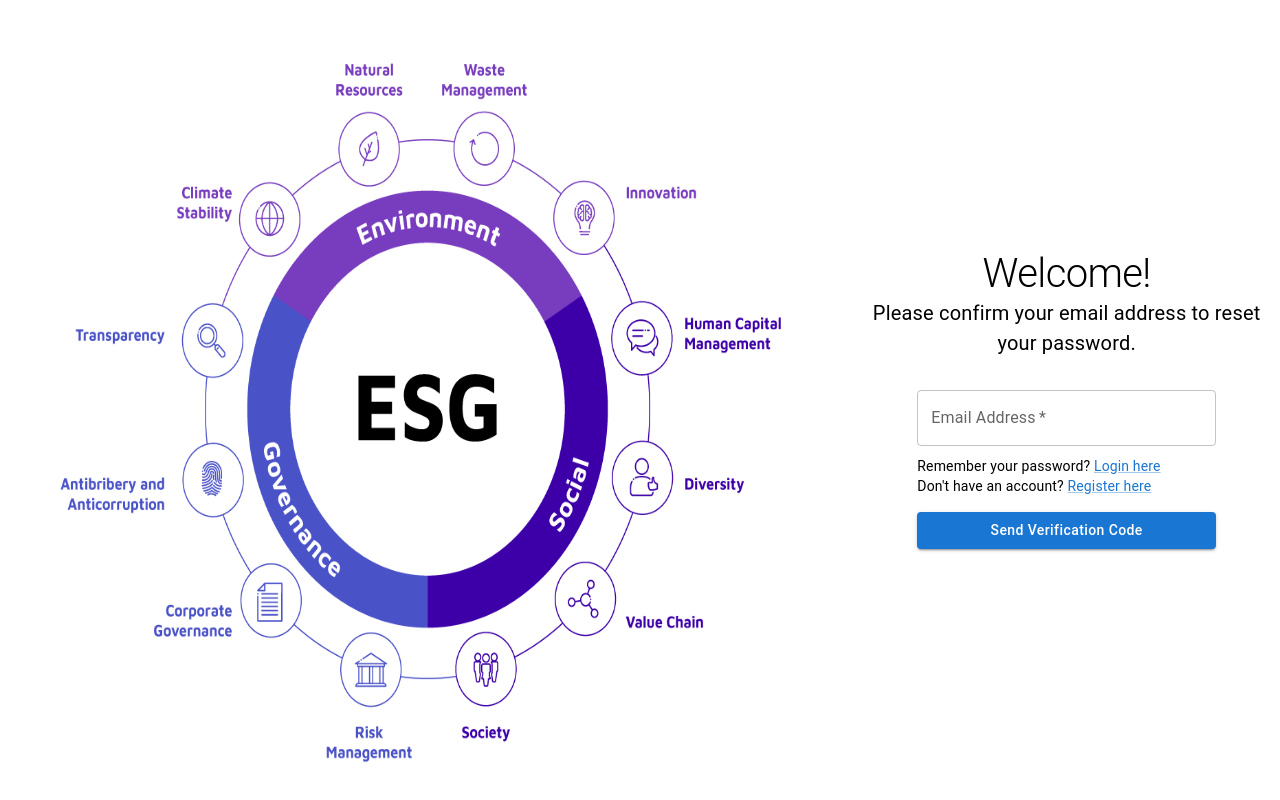
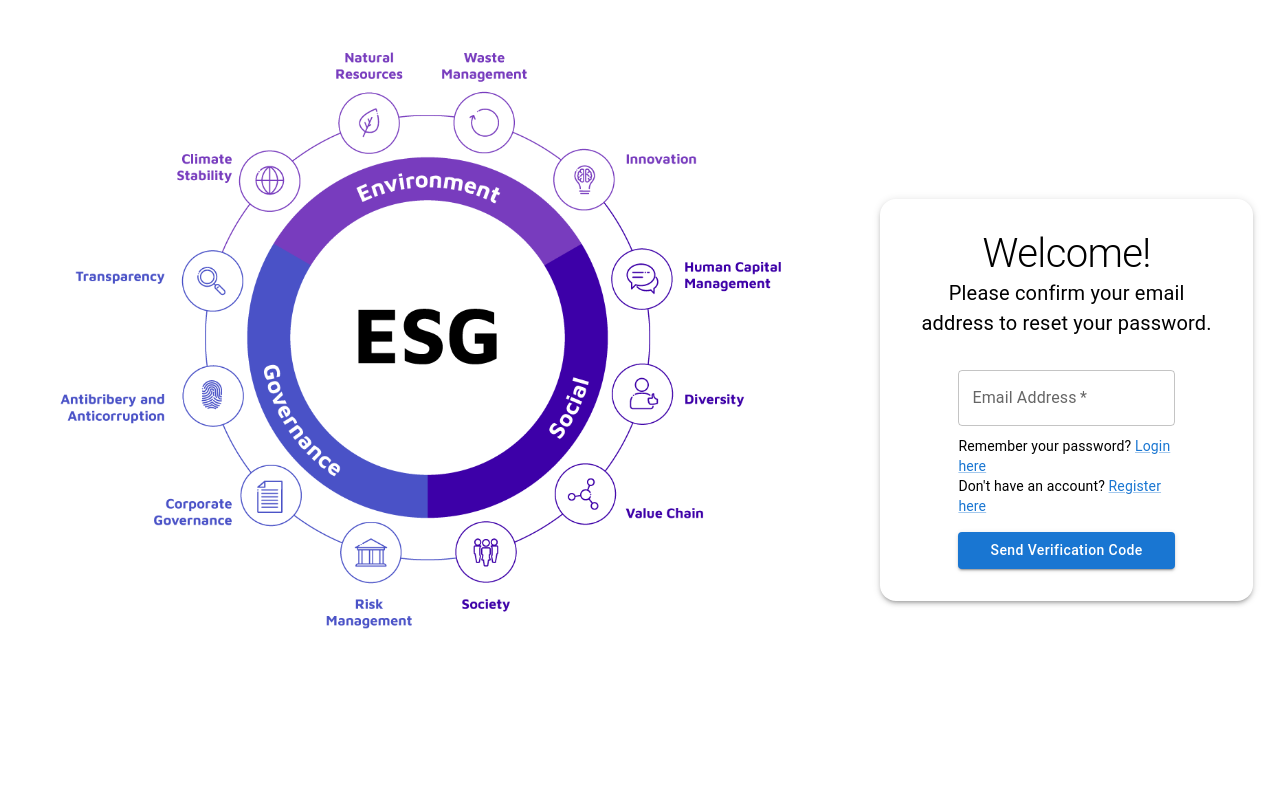
Before and after one commit to COMP9900-24T1-Nullbody/frontend, a React (Create React App) app: page /reset in a window 1280 px wide. Built offline with nearby package versions, Linux system fonts and the light colour scheme.

Commit message:
register和login以及password reset的模糊以及页面适配完成

```diff
--- a/src/components/NavBar.jsx
+++ b/src/components/NavBar.jsx
@@ -1,4 +1,3 @@
-/* eslint-disable no-unused-vars */
 import React, { useState } from "react";
 import PropTypes from "prop-types";
 
--- a/src/pages/Login.jsx
+++ b/src/pages/Login.jsx
@@ -15,7 +15,7 @@ import {
   InputLabel,
   InputAdornment,
   IconButton,
-  OutlinedInput
+  OutlinedInput,
 } from "@mui/material";
 
 import { LoginSocialGoogle, LoginSocialMicrosoft } from "reactjs-social-login";
@@ -26,10 +26,13 @@ import {
 
 import Visibility from "@mui/icons-material/Visibility";
 import VisibilityOff from "@mui/icons-material/VisibilityOff";
+import ErrorIcon from "@mui/icons-material/Cancel";
+import CorrectIcon from "@mui/icons-material/CheckCircle";
 
 import CoverImage from "../img/cover.webp";
 import config from "../config.json";
 import { useNavigate } from "react-router-dom";
+import { green } from "@mui/material/colors";
 
 function Login() {
   const [email, setEmail] = useState("");
@@ -58,7 +61,7 @@ function Login() {
   useEffect(() => {
     if (validateEmail(email)) {
       setEmailError(false);
-      setEmailErrorMessage("");
+      setEmailErrorMessage("Email format is correct!");
     } else {
       setEmailError(true);
       setEmailErrorMessage("Invalid Email format!");
@@ -194,7 +197,7 @@ function Login() {
       alignItems="center"
     >
       {/* Cover Image */}
-      <Grid item id="cover-img" xs={8}>
+      <Grid item id="cover-img" xs={0} md={8} sx={{ display: { xs: "none", md: "block" } }}>
         <img src={CoverImage} alt="Login" style={{ maxWidth: "100%" }} />
       </Grid>
 
@@ -202,12 +205,17 @@ function Login() {
       <Grid
         item
         id="form-section"
-        xs={4}
+        xs={12}
+        md={4}
         sx={{
           display: "flex",
           alignItems: "center",
           justifyContent: "center",
-          flexDirection: "column"
+          flexDirection: "column",
+          position: "relative", // 相对定位，用于覆盖在虚化背景上面
+          zIndex: 1, // 提高层级，使得表单内容在虚化背景上方
+          backgroundColor: "rgba(255, 255, 255, 0.8)", // 添加半透明背景
+          padding: "20px", // 增加内边距
         }}
       >
         <Box
@@ -216,7 +224,7 @@ function Login() {
             borderRadius: 4,
             p: 4,
             width: "80%",
-            transition: "box-shadow 0.5s ease", // 添加过渡效果
+            transition: "box-shadow 0.5s ease" // 添加过渡效果
           }}
           onMouseEnter={() => {
             setBoxShadow(24);
@@ -318,7 +326,25 @@ function Login() {
                   value={email}
                   onChange={(e) => setEmail(e.target.value)}
                   error={EmailError}
-                  helperText={EmailErrorMessage}
+                  helperText={
+                    EmailError ? (
+                      <Box sx={{ display: "flex", alignItems: "center" }}>
+                        <ErrorIcon fontSize="small" /> {EmailErrorMessage}
+                      </Box>
+                    ) : email !== "" ? (
+                      <Box
+                        sx={{
+                          display: "flex",
+                          alignItems: "center",
+                          color: green[500]
+                        }}
+                      >
+                        <CorrectIcon fontSize="small" /> {EmailErrorMessage}
+                      </Box>
+                    ) : (
+                      ""
+                    )
+                  }
                   sx={{ width: "100%", marginBottom: "10px" }}
                 />
                 <FormControl
--- a/src/pages/PasswordReset.jsx
+++ b/src/pages/PasswordReset.jsx
@@ -39,6 +39,9 @@ function PasswordReset() {
   const [submitshow, setSubmitShow] = useState(false);
 
   const navigate = useNavigate();
+
+  // shadow config
+  const [boxShadow, setBoxShadow] = useState(3);
 
   const handleChange = (newValue) => {
     setOtp(newValue);
@@ -101,7 +104,9 @@ function PasswordReset() {
         }
       })
       .catch((error) => {
-        alert("Error: OTP submit to server failed, Please check server status.");
+        alert(
+          "Error: OTP submit to server failed, Please check server status."
+        );
         console.error("Error:", error);
       });
   };
@@ -140,7 +145,9 @@ function PasswordReset() {
         }
       })
       .catch((error) => {
-        alert("Error: Send verification code to server failed, Please check server status.");
+        alert(
+          "Error: Send verification code to server failed, Please check server status."
+        );
         console.error("Error:", error);
       });
   };
@@ -148,20 +155,60 @@ function PasswordReset() {
   return (
     <Grid container width={"100vw"} height={"100vh"}>
       {/* Cover Image */}
-      <Grid item id="cover-img" xs={8}>
-        <img
-          src={CoverImage}
-          alt="PasswordReset"
-          style={{ width: "100%", height: "100%", display: "block" }}
-        />
+      <Grid
+        item
+        id="cover-img"
+        xs={0}
+        md={8}
+        sx={{ display: { xs: "none", md: "block" } }}
+      >
+        <img src={CoverImage} alt="Login" style={{ maxWidth: "100%" }} />
       </Grid>
 
       {/* Form */}
       <Grid
         item
+        id="form-section"
+        xs={12}
+        md={4}
+        sx={{
+          display: "flex",
+          alignItems: "center",
+          justifyContent: "center",
+          flexDirection: "column",
+          position: "relative", // 相对定位，用于覆盖在虚化背景上面
+          zIndex: 1, // 提高层级，使得表单内容在虚化背景上方
+          backgroundColor: "rgba(255, 255, 255, 0.8)", // 添加半透明背景
+          padding: "20px" // 增加内边距
+        }}
+      >
+        <Box
+          boxShadow={boxShadow}
+          sx={{
+            borderRadius: 4,
+            p: 4,
+            width: "80%",
+            transition: "box-shadow 0.5s ease" // 添加过渡效果
+          }}
+          onMouseEnter={() => {
+            setBoxShadow(24);
+
+            const coverImg = document.getElementById("cover-img");
+            if (coverImg) {
+              coverImg.style.filter = "blur(8px)"; // 让Cover Image 虚化
+            }
+          }}
+          onMouseLeave={() => {
+            setBoxShadow(3);
+
+            const coverImg = document.getElementById("cover-img");
+            if (coverImg) {
+              coverImg.style.filter = "none"; // 恢复 Cover Image 正常显示
+            }
+          }}
+        >
+                  <Grid
           container
-        id="form-section"
-        xs={4}
           sx={{
             display: "flex",
             alignItems: "center",
@@ -169,6 +216,7 @@ function PasswordReset() {
             flexDirection: "column"
           }}
         >
+          {/* Welcome Message */}
           <Grid item id="form-title" marginBottom={4}>
             <Box sx={{ textAlign: "center" }}>
               <Typography variant="h1" sx={{ fontSize: "2.5rem" }}>
@@ -272,10 +320,15 @@ function PasswordReset() {
                   variant="contained"
                   sx={{ width: "100%" }}
                   onClick={handleOTPSubmit}
-              >Submit && Reset</Button>
+                >
+                  Submit && Reset
+                </Button>
               )}
             </Grid>
           </Grid>
+        </Grid>
+        </Box>
+
       </Grid>
 
       {/* Dialog for displaying password reset result */}
--- a/src/pages/Register.jsx
+++ b/src/pages/Register.jsx
@@ -267,10 +267,11 @@ function Register() {
       container
       width={"100vw"}
       height={"100vh"}
-      sx={{ justifyContent: "center", alignItems: "center" }}
+      justifyContent="center"
+      alignItems="center"
     >
       {/* Cover Image */}
-      <Grid item id="cover-img" xs={8}>
+      <Grid item id="cover-img" xs={0} md={8} sx={{ display: { xs: "none", md: "block" } }}>
         <img src={CoverImage} alt="Login" style={{ maxWidth: "100%" }} />
       </Grid>
 
@@ -278,12 +279,17 @@ function Register() {
       <Grid
         item
         id="form-section"
-        xs={4}
+        xs={12}
+        md={4}
         sx={{
           display: "flex",
           alignItems: "center",
           justifyContent: "center",
-          flexDirection: "column"
+          flexDirection: "column",
+          position: "relative", // 相对定位，用于覆盖在虚化背景上面
+          zIndex: 1, // 提高层级，使得表单内容在虚化背景上方
+          backgroundColor: "rgba(255, 255, 255, 0.8)", // 添加半透明背景
+          padding: "20px", // 增加内边距
         }}
       >
         <Box
```
Lines whose indentation alone changed are shown as unchanged.
